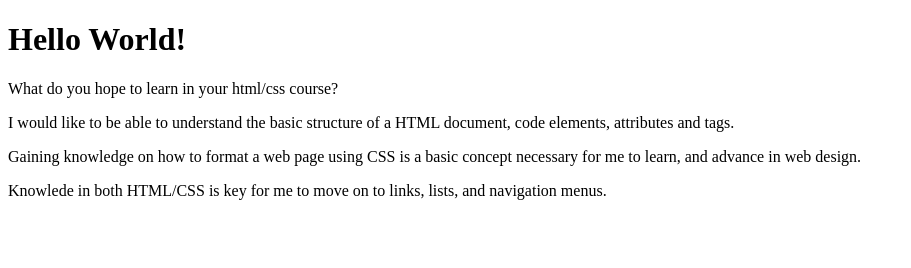
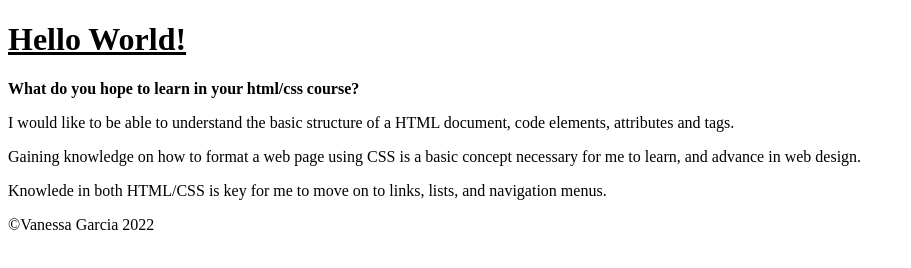
Before and after one commit to VanessaGVilla/hello, a plain HTML site: page index.html in a window 1280 px wide. Shown: the whole page, without its empty margins (0-911 px from the left). Drawn offline with Linux system fonts and the light colour scheme.

Commit message:
added styling rules

```diff
--- a/index.html
+++ b/index.html
@@ -5,13 +5,14 @@
     <meta http-equiv="X-UA-Compatible" content="IE=edge">
     <meta name="viewport" content="width=device-width, initial-scale=1.0">
     <title>Document</title>
+    <link rel="stylesheet" href="main.css">
 </head>
 <body>
     <h1>Hello World!</h1>
-<p>What do you hope to learn in your html/css course?</p>
+<p class="code">What do you hope to learn in your html/css course?</p>
 <p> I would like to be able to understand the basic structure of a HTML document, code elements, attributes and tags.</p>
 <p> Gaining knowledge on how to format a web page using CSS is a basic concept necessary for me to learn, and advance in web design.  </p>
 <p> Knowlede in both HTML/CSS is key for me to move on to links, lists, and navigation menus.</p>
-
+<p id="two">&copy;Vanessa Garcia 2022</p>
 </body>
 </html>
--- a/main.css
+++ b/main.css
@@ -1 +1,9 @@
-<
+h1 {
+    text-decoration: underline;
+}
+.code {
+    font-weight: bold;
+}
+#two {
+    font-size: 100%;
+}
```
